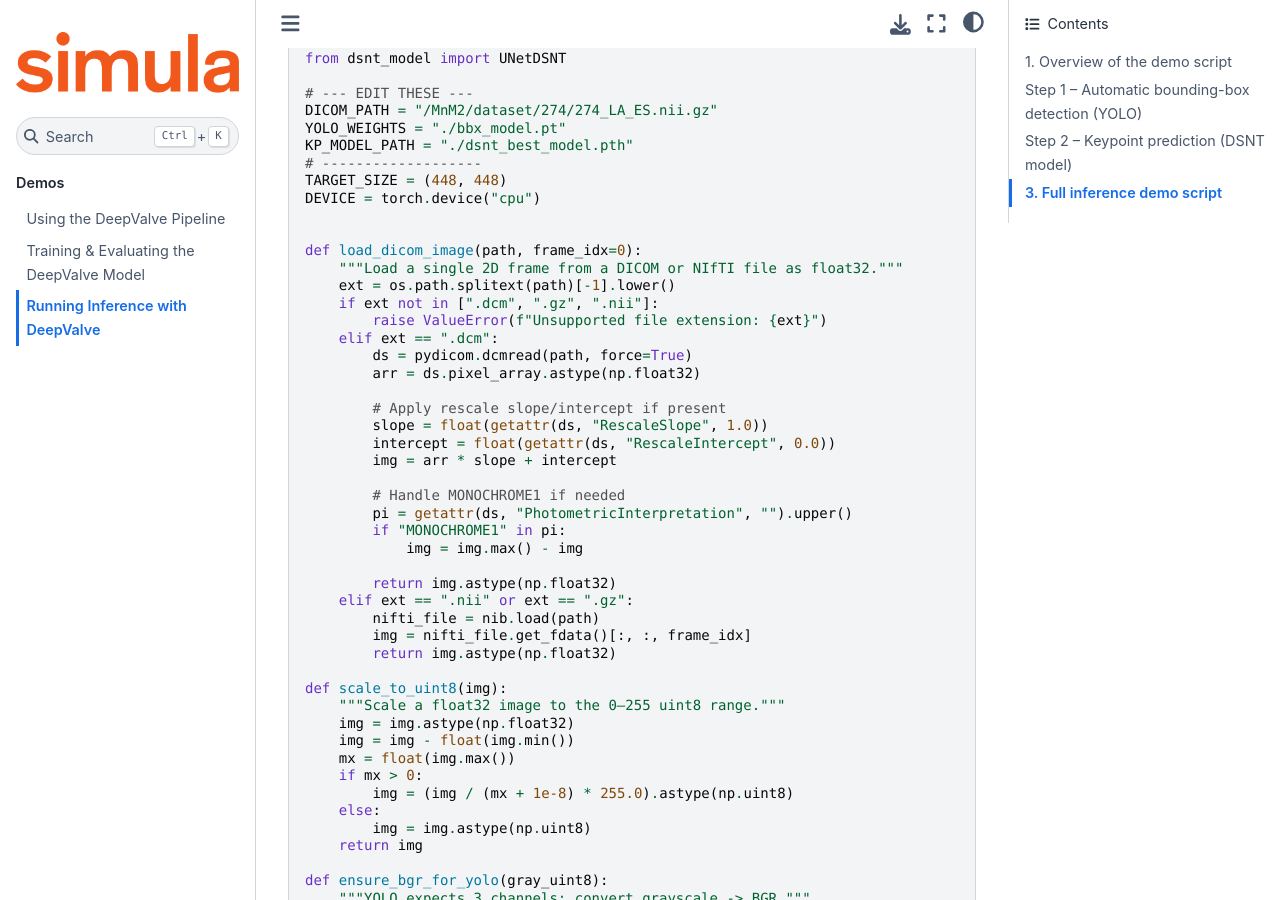
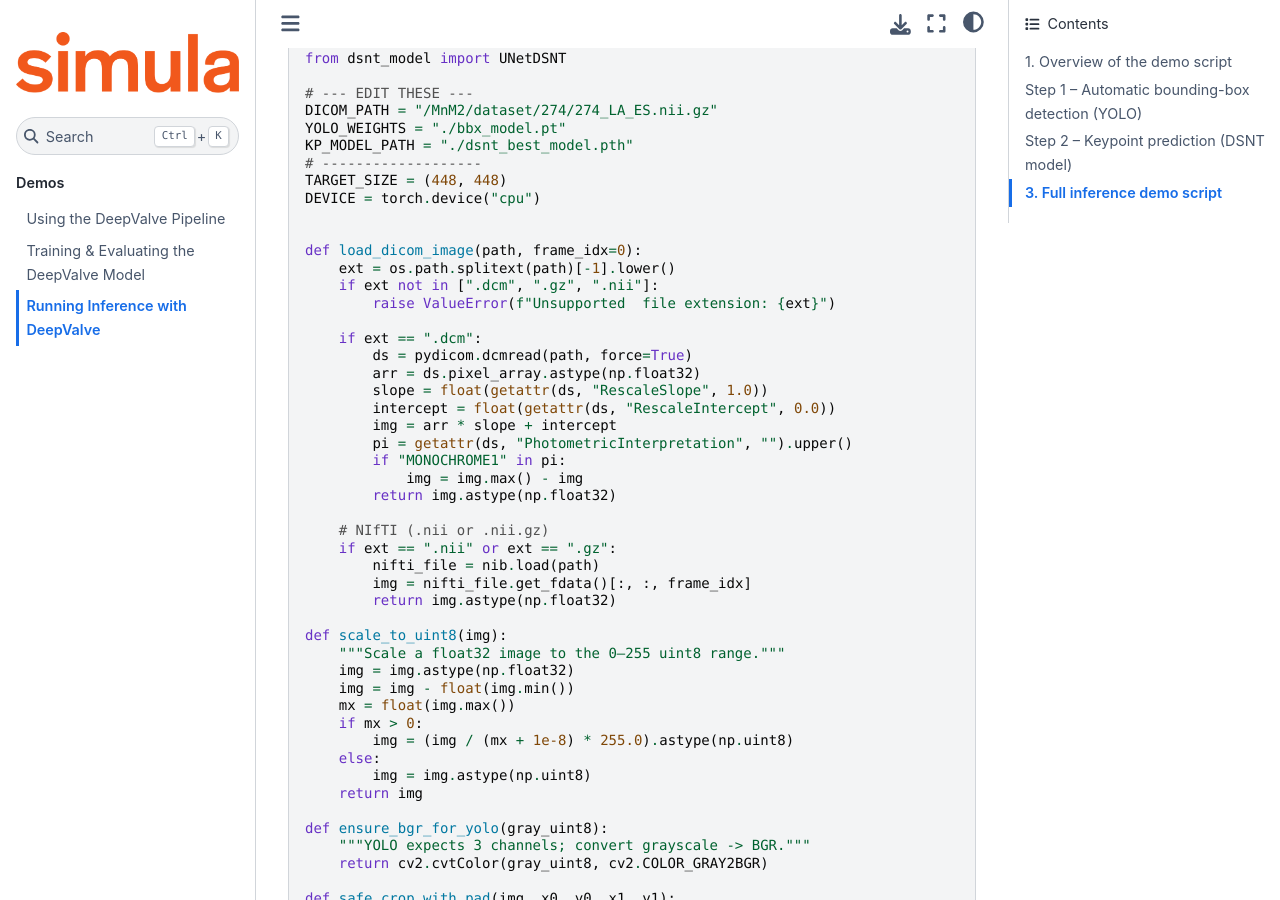
Before and after one commit to giuliamonopoli/deepvalve-paper, a Jupyter Book: the page built from docs/inference.md, in a window 1280 px wide and 900 px high, scrolled down 1656 px. Built offline with Jupyter Book 1.0.4 settings and Sphinx 7.4.7 and the Sphinx Book theme 1.1.4, drawn with Linux system fonts in a browser that asks for light colours.

Commit message:
fix issue in handling dicom files

```diff
--- a/docs/inference.md
+++ b/docs/inference.md
@@ -67,26 +67,23 @@ DEVICE = torch.device("cpu")
 
 
 def load_dicom_image(path, frame_idx=0):
-    """Load a single 2D frame from a DICOM or NIfTI file as float32."""
     ext = os.path.splitext(path)[-1].lower()
     if ext not in [".dcm", ".gz", ".nii"]:
-        raise ValueError(f"Unsupported file extension: {ext}")
-    elif ext == ".dcm":
+        raise ValueError(f"Unsupported  file extension: {ext}")
+
+    if ext == ".dcm":
         ds = pydicom.dcmread(path, force=True)
         arr = ds.pixel_array.astype(np.float32)
-
-        # Apply rescale slope/intercept if present
         slope = float(getattr(ds, "RescaleSlope", 1.0))
         intercept = float(getattr(ds, "RescaleIntercept", 0.0))
         img = arr * slope + intercept
-
-        # Handle MONOCHROME1 if needed
         pi = getattr(ds, "PhotometricInterpretation", "").upper()
         if "MONOCHROME1" in pi:
             img = img.max() - img
+        return img.astype(np.float32)
 
-        return img.astype(np.float32)
-    elif ext == ".nii" or ext == ".gz":
+    # NIfTI (.nii or .nii.gz)
+    if ext == ".nii" or ext == ".gz":
         nifti_file = nib.load(path)
         img = nifti_file.get_fdata()[:, :, frame_idx]
         return img.astype(np.float32)
```
